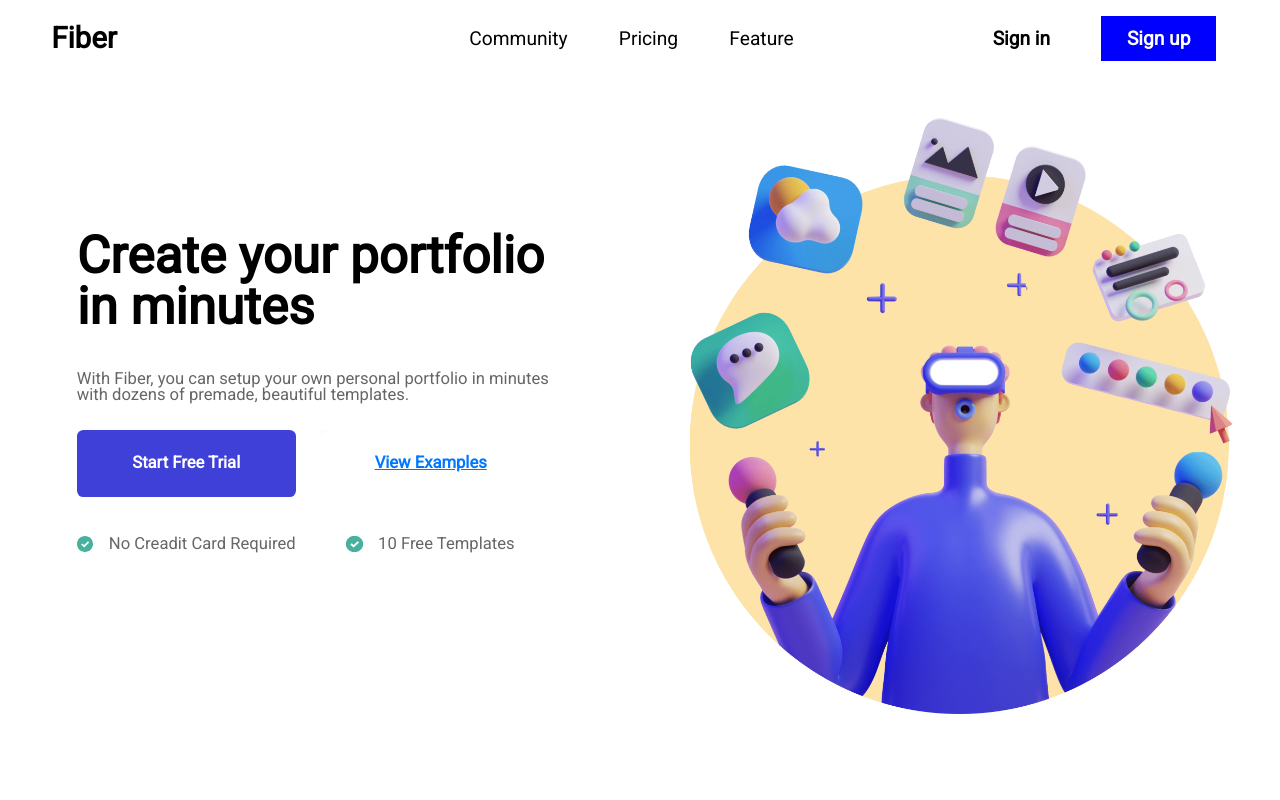
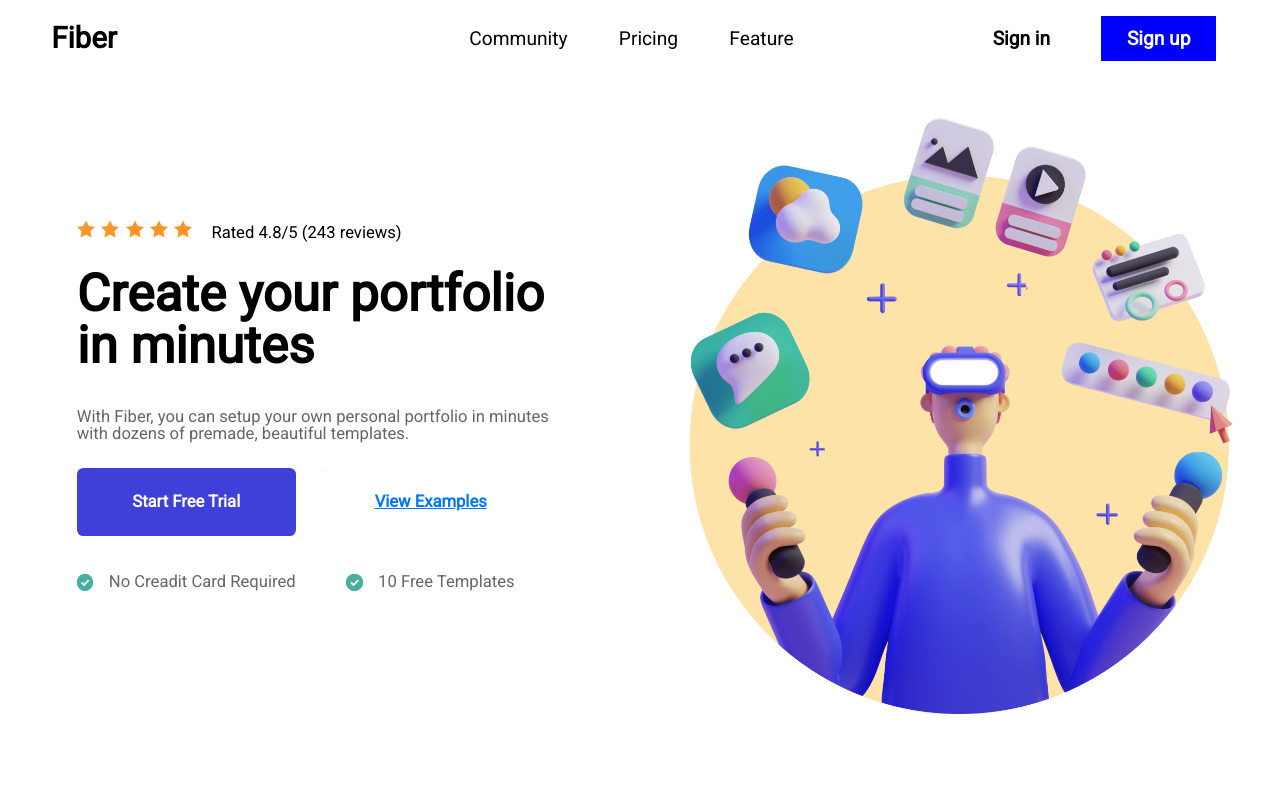
Before and after one commit to nvhoang2001/fiber-page, a website: page index.html in a window 1280 px wide. Shown: the top 800 px of the page. Drawn offline with Linux system fonts and the light colour scheme.

Commit message:
add rating to welcome section

```diff
--- a/index.html
+++ b/index.html
@@ -55,12 +55,23 @@
                 <img src="Assets/hero-Illustration.png" alt>
             </div>
             <div class="welcome__content">
+                <figure class="welcome__ratings">
+                    <img src="./Assets/star.svg" alt>
+                    <img src="./Assets/star.svg" alt>
+                    <img src="./Assets/star.svg" alt>
+                    <img src="./Assets/star.svg" alt>
+                    <img src="./Assets/star.svg" alt>
+                    <figcaption class="welcome__ratings-des">
+                        <span>Rated 4.8/5 (243 reviews)</span>
+                    </figcaption>
+                </figure>
                 <h2 class="welcome__title">Create your portfolio in minutes </h2>
                 <div class="welcome__des">
-                    <p>With Fiber, you can setup your own personal portfolio in minutes with dozens of premade, beautiful templates.</p>
+                    <p>With Fiber, you can setup your own personal portfolio in minutes with dozens of premade,
+                        beautiful templates.</p>
                     <div class="welcome__trial">
                         <button class="welcome__btn">Start Free Trial</button>
-                        <a href="#" target="_blank" class="welcome__link trans-background-btn" >View Examples</a>
+                        <a href="#" target="_blank" class="welcome__link trans-background-btn">View Examples</a>
 
                     </div>
                     <ul class="welcome__list">
@@ -80,7 +91,8 @@
                             <img class="choose-us__fig" src="Assets/time.svg" alt>
                             <figcaption>
                                 <h6 class="choose-us__fig__title">Build in minutes</h6>
-                                <p>With a selection of premade templates, you can build out a portfolio in less than 10 minutes.</p>
+                                <p>With a selection of premade templates, you can build out a portfolio in less than 10
+                                    minutes.</p>
                             </figcaption>
                         </figure>
                     </li>
@@ -89,7 +101,8 @@
                             <img class="choose-us__fig" src="Assets/code.svg" alt>
                             <figcaption>
                                 <h6 class="choose-us__fig__title">Add custom CSS</h6>
-                                <p>Customize your personal porfolio even more with the ability to add your own custom CSS style.</p>
+                                <p>Customize your personal porfolio even more with the ability to add your own custom
+                                    CSS style.</p>
                             </figcaption>
                         </figure>
                     </li>
@@ -98,7 +111,8 @@
                             <img class="choose-us__fig" src="Assets/allSizes.svg" alt>
                             <figcaption>
                                 <h6 class="choose-us__fig__title">Responsive</h6>
-                                <p>All Fiber templates are fully responsive to ensure the experience is seemless across all devices.</p>
+                                <p>All Fiber templates are fully responsive to ensure the experience is seemless across
+                                    all devices.</p>
                             </figcaption>
                         </figure>
                     </li>
@@ -108,7 +122,8 @@
         <section class="invite">
             <div class="invite__content">
                 <h2 class="invite__header">Diversify your portfolio</h2>
-                <p>Create an even more impressive porfolio by creating case studies for your projects. Simply follow our step-by-step guide.</p>
+                <p>Create an even more impressive porfolio by creating case studies for your projects. Simply follow our
+                    step-by-step guide.</p>
                 <button class="invite__btn trans-background-btn">Start Free Trial</button>
 
             </div>
@@ -125,7 +140,8 @@
                         <p>$100k in revenue</p>
                     </figcaption>
                 </figure>
-                <p class="reviews__comment">Setting up my porfolio with Fiber took no more than 10 minutes. Since then, my porfolio has attached a lot of clients and made me more than $100k.</p>
+                <p class="reviews__comment">Setting up my porfolio with Fiber took no more than 10 minutes. Since then,
+                    my porfolio has attached a lot of clients and made me more than $100k.</p>
                 <button class="reviews__btn trans-background-btn ">View Sarak's Porfolio</button>
             </div>
             <div class="reviews__review review-2">
@@ -136,7 +152,8 @@
                         <p>$20k in revenue</p>
                     </figcaption>
                 </figure>
-                <p class="reviews__comment">I have been getting A LOT of leads ever since I used Fiber's premade templates, now I just need to work on my case studies and I'll be ready to go!</p>
+                <p class="reviews__comment">I have been getting A LOT of leads ever since I used Fiber's premade
+                    templates, now I just need to work on my case studies and I'll be ready to go!</p>
                 <button class="reviews__btn trans-background-btn">View Mathew's Porfolio</button>
 
             </div>
@@ -148,7 +165,8 @@
                         <p>$30k in revenue</p>
                     </figcaption>
                 </figure>
-                <p class="reviews__comment">I only just started freelancing this year and I have already made more than I ever made in my full-time job. The templates are just so amazing.</p>
+                <p class="reviews__comment">I only just started freelancing this year and I have already made more than
+                    I ever made in my full-time job. The templates are just so amazing.</p>
                 <button class="reviews__btn trans-background-btn">View Janice's Porfolio</button>
 
             </div>
@@ -156,7 +174,8 @@
         <footer class="footer">
             <article class="footer__article">
                 <h6 class="article__header">Fiber</h6>
-                <p class="article__text">With Fiber, you can setup your own personal porfolio in minutes with dozens of premade, beautiful templates.</p>
+                <p class="article__text">With Fiber, you can setup your own personal porfolio in minutes with dozens of
+                    premade, beautiful templates.</p>
                 <p class="article__text">Made with &hearts; in the Netherlands.</p>
             </article>
             <article class="footer__article">
--- a/src/styles/page-components/_welcome.scss
+++ b/src/styles/page-components/_welcome.scss
@@ -19,6 +19,13 @@
 		img {
 			width: 100%;
 			height: 100%;
+		}
+	}
+	&__ratings {
+		margin: 1rem 0;
+		&-des {
+			margin-left: 0.5rem;
+			display: inline-block;
 		}
 	}
 
```
Also changed, not shown: dist/styles/style.css.
